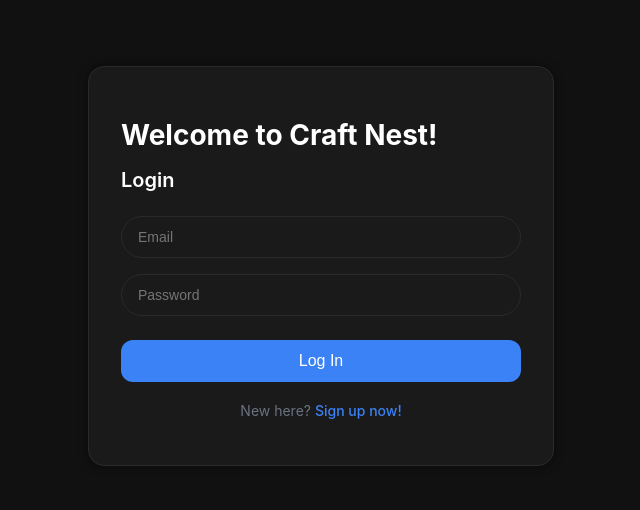
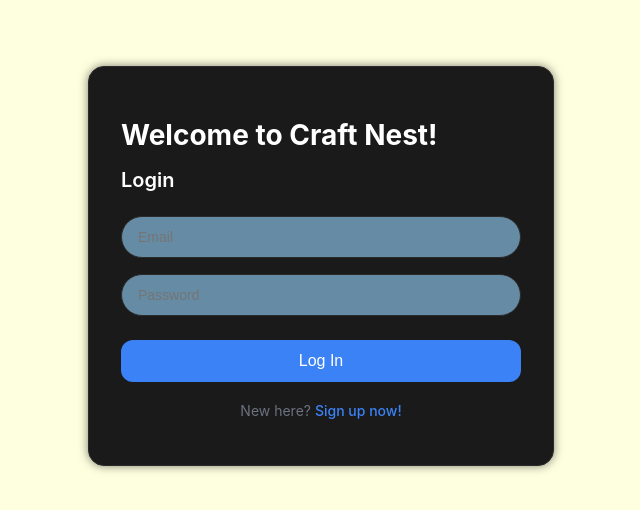
Before and after one commit to JonathanLewis1/SD2025, a React (Create React App) app: page /login in a window 1280 px wide. Shown: the part 158-668 px from the top of the page, without its empty margins (319-959 px from the left). Built offline with nearby package versions, Linux system fonts and the light colour scheme.

Commit message:
feat:Colouring

```diff
--- a/src/pages/Home/Home.js
+++ b/src/pages/Home/Home.js
@@ -37,7 +37,7 @@ const Home = () => {
 
 const styles = {
   container: {
-    backgroundColor: '#111111',
+    backgroundColor: '#feffdf',
     color: '#ffffff',
     padding: 32,
     minHeight: '100vh',
@@ -59,7 +59,7 @@ const styles = {
     gap: 24,
   },
   section: {
-    backgroundColor: '#1a1a1a',
+    backgroundColor: '#668ba4',
     padding: 24,
     borderRadius: 16,
     border: '1px solid #2a2a2a',
--- a/src/pages/Login/Login.js
+++ b/src/pages/Login/Login.js
@@ -65,7 +65,7 @@ const Login = () => {
 
 const styles = {
   wrapper: {
-    backgroundColor: '#111111',
+    backgroundColor: '#feffdf',
     minHeight: '100vh',
     display: 'flex',
     justifyContent: 'center',
@@ -99,7 +99,7 @@ const styles = {
     gap: 16,
   },
   input: {
-    backgroundColor: '#1a1a1a',
+    backgroundColor: '#668ba4',
     color: '#ffffff',
     padding: '12px 16px',
     borderRadius: 24,
--- a/src/pages/SignUp/SignUp.js
+++ b/src/pages/SignUp/SignUp.js
@@ -113,7 +113,7 @@ const SignUp = () => {
 
 const styles = {
   wrapper: {
-    backgroundColor: '#111111',
+    backgroundColor: '#feffdf',
     minHeight: '100vh',
     display: 'flex',
     justifyContent: 'center',
@@ -146,7 +146,7 @@ const styles = {
     gap: 16,
   },
   input: {
-    backgroundColor: '#1a1a1a',
+    backgroundColor: '#668ba4',
     color: '#ffffff',
     padding: '12px 16px',
     borderRadius: 24,
```
